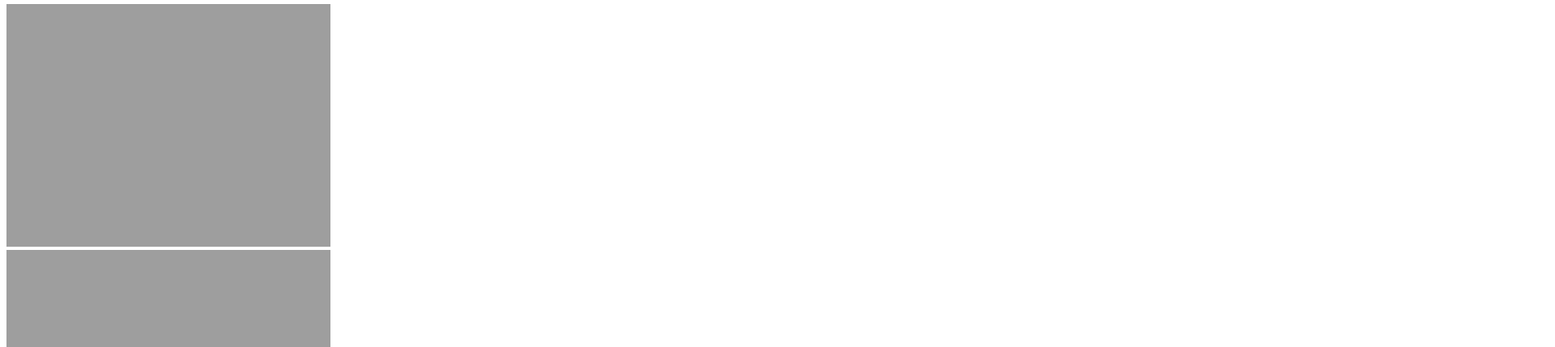
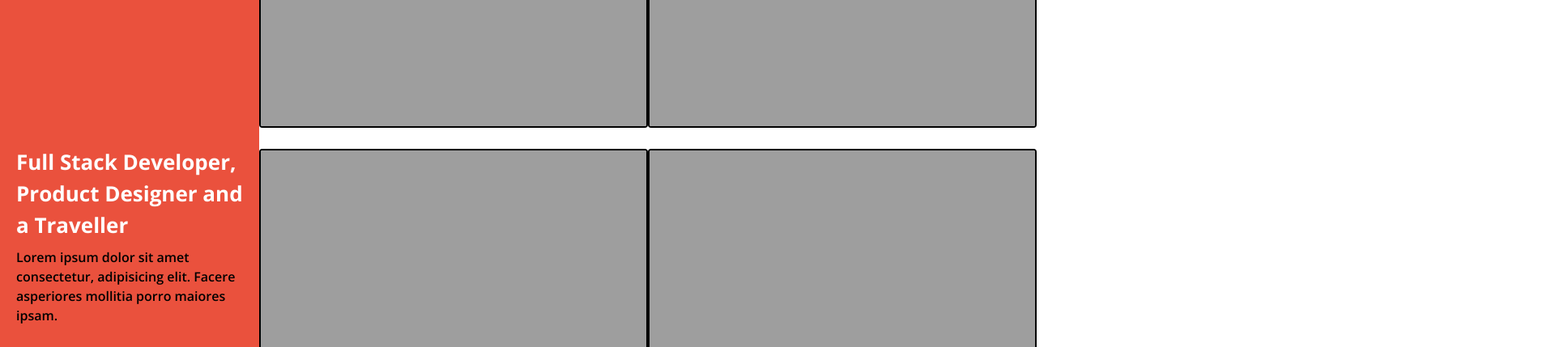
Before and after one commit to aparna2899/Flex-Assignment-Checkpoint-2, a plain HTML site: page gallery.html in a window 1280 px wide. Shown: the part 303-732 px from the top of the page at 81% size, 1920 px wide, since content can reach past the window. Drawn offline with nearby package versions, Linux system fonts and the light colour scheme; the site is published under a folder, as on GitHub Pages, so addresses that start at the root find nothing.

Commit message:
Flex | Assignment - Checkpoint 2

```diff
--- a/gallery.html
+++ b/gallery.html
@@ -4,7 +4,7 @@
     <meta charset="UTF-8" />
     <meta http-equiv="X-UA-Compatible" content="IE=edge" />
     <meta name="viewport" content="width=device-width, initial-scale=1.0" />
-    <link rel="stylesheet" href="/assets/stylesheet/style.css" />
+    <link rel="stylesheet" href="assets/stylesheet/style.css" />
     <link
       href="https://fonts.googleapis.com/css2?family=Open+Sans:ital,wght@0,300;0,400;0,600;0,700;1,300;1,400&display=swap"
       rel="stylesheet"
--- a/index.html
+++ b/index.html
@@ -4,7 +4,7 @@
     <meta charset="UTF-8" />
     <meta http-equiv="X-UA-Compatible" content="IE=edge" />
     <meta name="viewport" content="width=device-width, initial-scale=1.0" />
-    <link rel="stylesheet" href="/assets/stylesheet/style.css" />
+    <link rel="stylesheet" href="assets/stylesheet/style.css" />
     <link rel="preconnect" href="https://fonts.googleapis.com" />
     <link rel="preconnect" href="https://fonts.gstatic.com" crossorigin />
     <link rel="preconnect" href="https://fonts.googleapis.com" />
```
